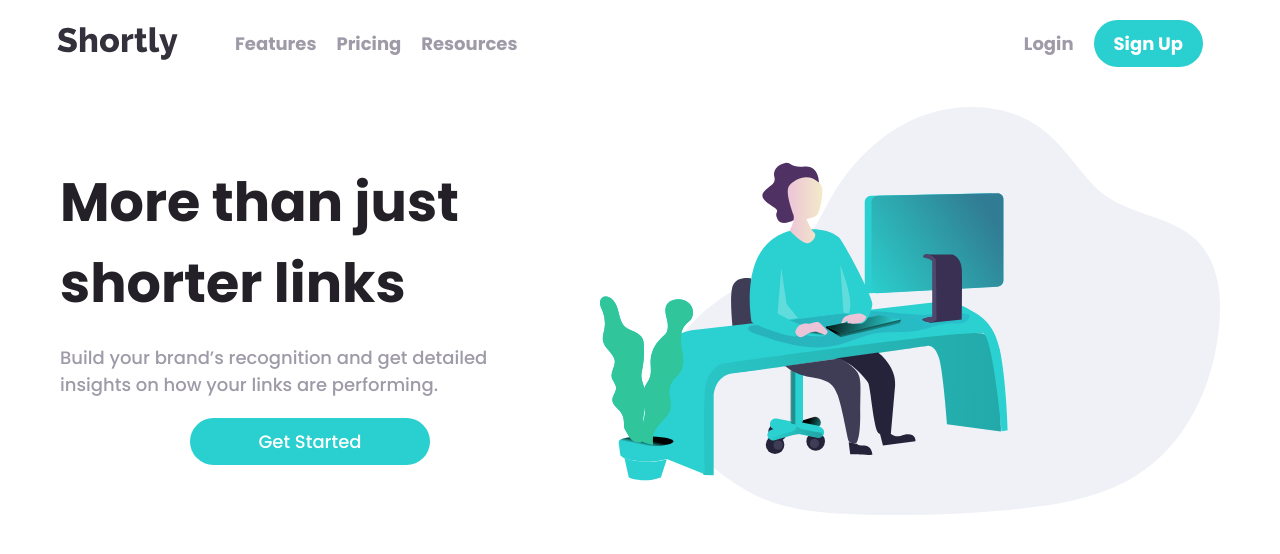
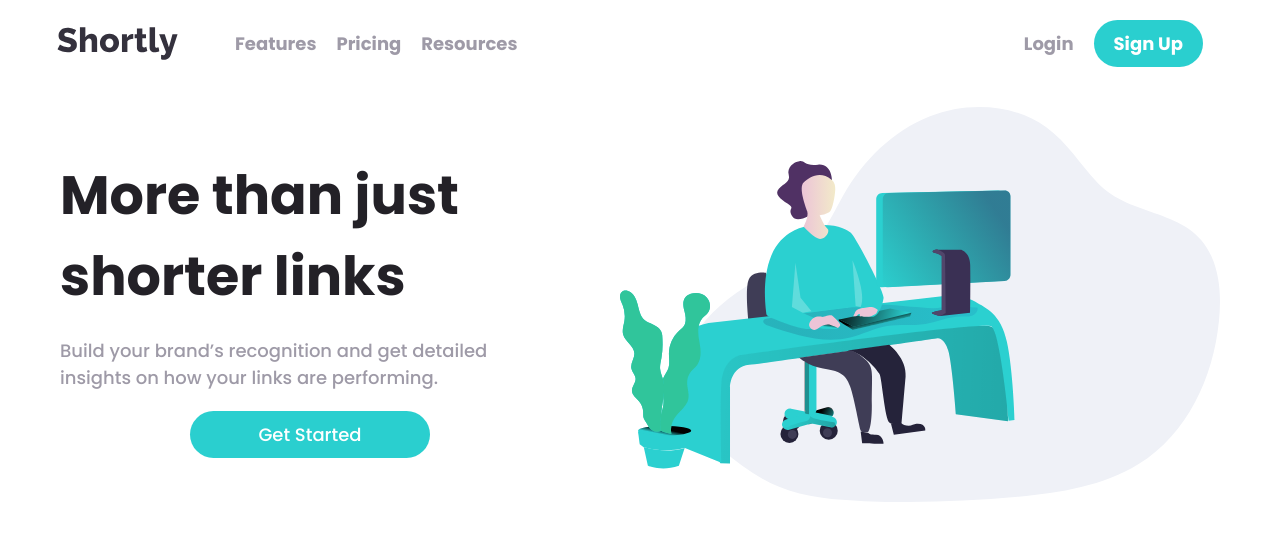
Before and after one commit to starskynder/url-shortening-api, a React (Create React App) app: page / in a window 1280 px wide. Shown: the top 554 px of the page. Built offline with nearby package versions, Linux system fonts and the light colour scheme.

Commit message:
Set max-width for header img

```diff
--- a/src/sass/layout/_header.scss
+++ b/src/sass/layout/_header.scss
@@ -14,7 +14,7 @@
 
   &__img {
     padding: 2rem;
-
+    max-width: 60rem;
     @media screen and (min-width: 75em) {
       flex: 1;
     }
```
